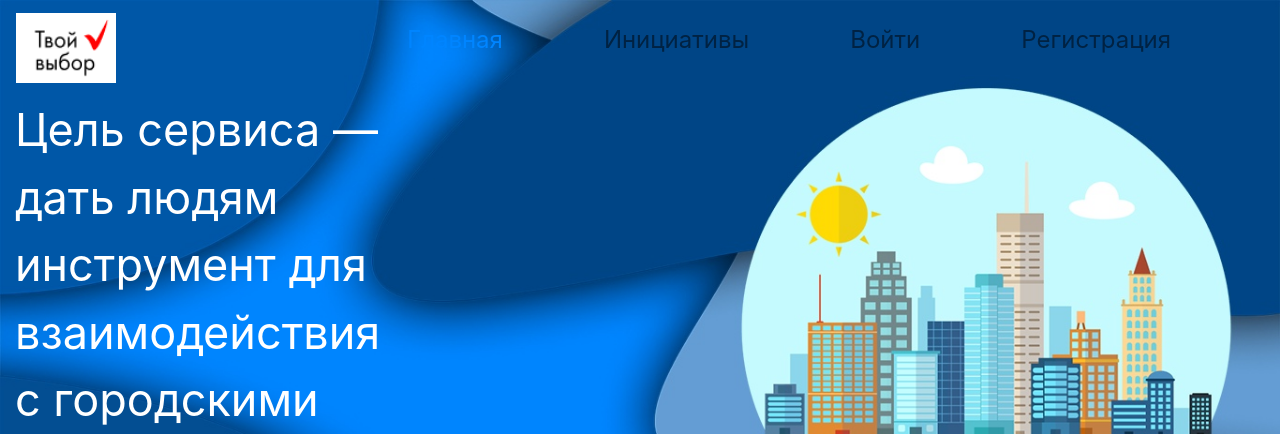
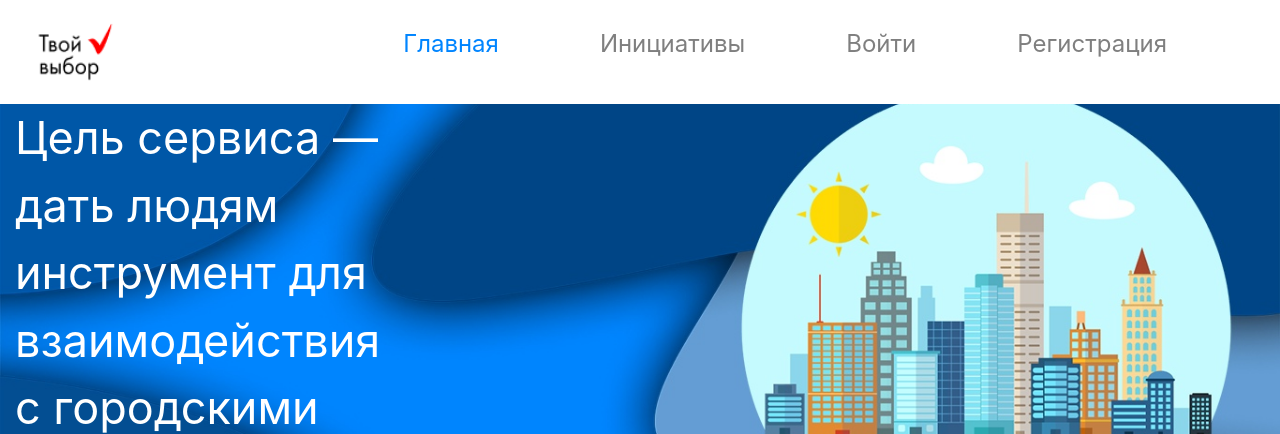
Before and after one commit to CyberFarsh/InformationSystem, a Django app: page / in a window 1280 px wide. Shown: the top 434 px of the page. Run offline with Django 3.2, Linux system fonts and the light colour scheme; some libraries are stand-ins or nearby versions.

Commit message:
navbar fix

```diff
--- a/InformationSystem/Altai/templates/Altai/main.html
+++ b/InformationSystem/Altai/templates/Altai/main.html
@@ -6,7 +6,7 @@
      <link rel="stylesheet" href="https://stackpath.bootstrapcdn.com/bootstrap/4.5.0/css/bootstrap.min.css" integrity="sha384-9aIt2nRpC12Uk9gS9baDl411NQApFmC26EwAOH8WgZl5MYYxFfc+NcPb1dKGj7Sk" crossorigin="anonymous">
      <meta charset="utf-8" />
      <title>Твой выбор</title>
-     <nav class="navbar navbar-expand-lg navbar-light" style="color:white">
+     <nav class="navbar navbar-expand-lg navbar-light" style="color:white; border: 4px solid white; background: white;">
       <a class="navbar-brand" href="#">
     <img src="/static/logo.PNG" width="100" height="70" alt="" loading="lazy">
   </a>
@@ -17,7 +17,7 @@
               <a class="nav-item nav-link" href="#" style="font-size: 24px; margin-right: 85px">Инициативы</a>
           </div>
              <div class="navbar-nav ">
-                 <a class="nav-item nav-link" href="#" style="font-size: 24px; margin-right: 85px">Войти</a><span class="sr-only">(current)</span>
+                 <a class="nav-item nav-link" href="/login/vk-oauth2" style="font-size: 24px; margin-right: 85px">Войти</a><span class="sr-only">(current)</span>
           </div>
              <div class="navbar-nav ">
                  <a class="nav-item nav-link" href="#" style="font-size: 24px; margin-right: 85px">Регистрация</a><span class="sr-only">(current)</span>
```
